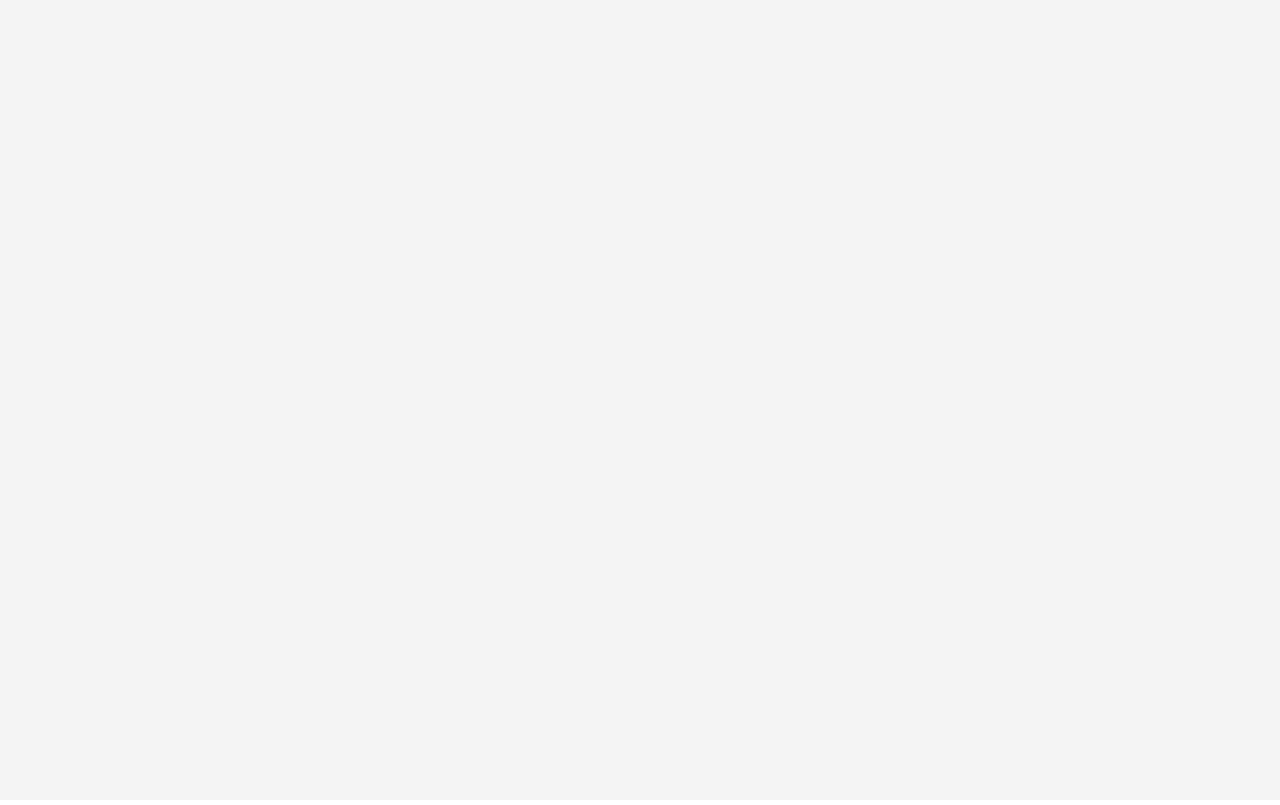
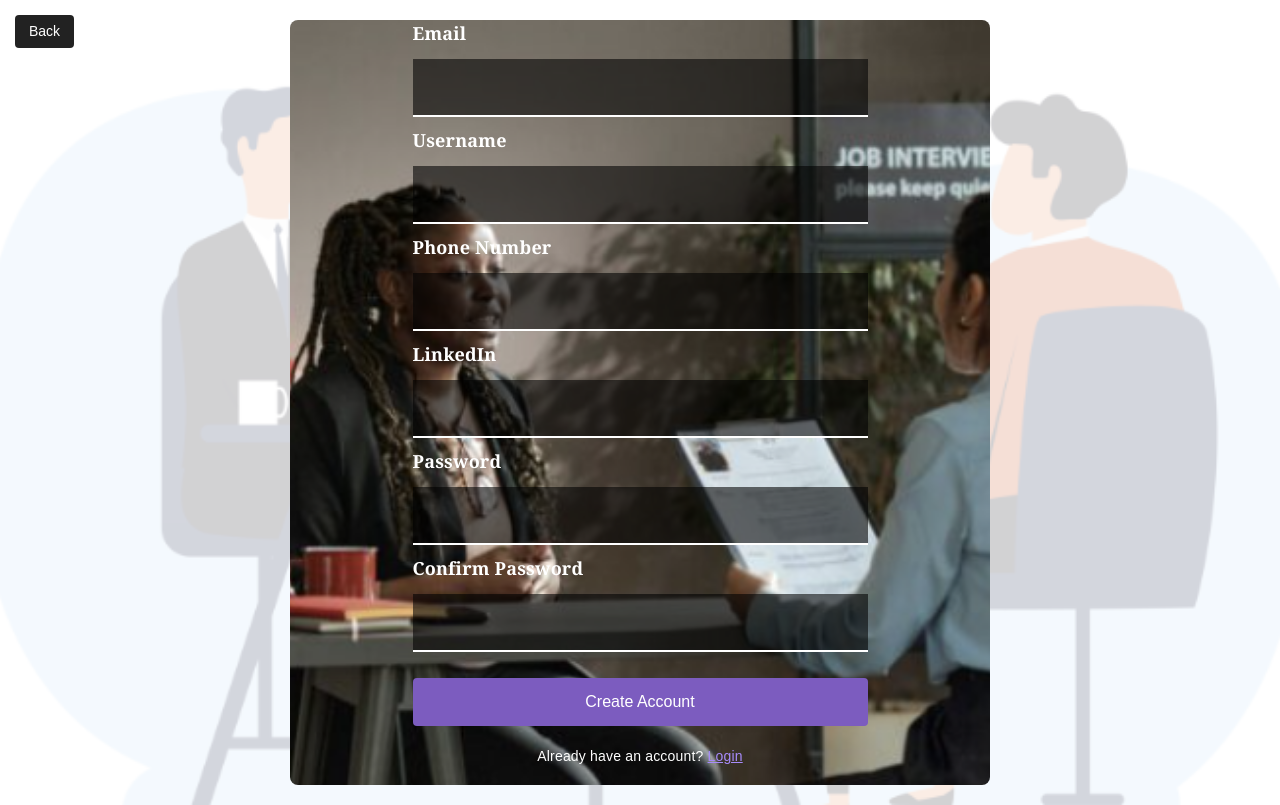
Before and after one commit to INF143Group/INF143Sp26Project, a React (Vite) app: page /create in a window 1280 px wide. Before the commit this address had no page. Built offline with nearby package versions, Linux system fonts and the light colour scheme.

Commit message:
new updare

```diff
--- /dev/null
+++ b/Components/Create.tsx
@@ -0,0 +1,73 @@
+import React, { useState } from "react";
+import { useNavigate } from "react-router-dom";
+import "../Styles/Login.css";
+import bgImage from "./assets/login-bg.png";
+import bgMain from "./assets/login-m.png";
+
+function Create() {
+  const [email, setEmail] = useState("");
+  const [username, setUsername] = useState("");
+  const [phone, setPhone] = useState("");
+  const [linkedin, setLinkedin] = useState("");
+  const [password, setPassword] = useState("");
+  const [confirmPassword, setConfirmPassword] = useState("");
+  const navigate = useNavigate();
+
+  const handleCreate = () => {
+    if (password !== confirmPassword) {
+      alert("Passwords do not match!");
+      return;
+    }
+    console.log("Creating account for:", email);
+    // Add your create account logic / API call here
+  };
+
+  return (
+    <div className="login-wrapper" style={{ backgroundImage: `url(${bgMain})` }}>
+      <button className="login-top-btn" onClick={() => navigate("/login")}>Back</button>
+
+      <div className="login-card" style={{ backgroundImage: `url(${bgImage})` }}>
+        <div className="login-form">
+
+          <label className="login-label">Email</label>
+          <input type="email" className="login-input" value={email}
+            onChange={(e) => setEmail(e.target.value)} />
+
+          <label className="login-label">Username</label>
+          <input type="text" className="login-input" value={username}
+            onChange={(e) => setUsername(e.target.value)} />
+
+          <label className="login-label">Phone Number</label>
+          <input type="tel" className="login-input" value={phone}
+            onChange={(e) => setPhone(e.target.value)} />
+
+          <label className="login-label">LinkedIn</label>
+          <input type="text" className="login-input" value={linkedin}
+            onChange={(e) => setLinkedin(e.target.value)} />
+
+          <label className="login-label">Password</label>
+          <input type="password" className="login-input" value={password}
+            onChange={(e) => setPassword(e.target.value)} />
+
+          <label className="login-label">Confirm Password</label>
+          <input type="password" className="login-input" value={confirmPassword}
+            onChange={(e) => setConfirmPassword(e.target.value)} />
+
+          <button className="login-submit-btn" onClick={handleCreate}>
+            Create Account
+          </button>
+
+          <p className="login-create-text">
+            Already have an account?{" "}
+            <span className="login-create-link" onClick={() => navigate("/login")}>
+              Login
+            </span>
+          </p>
+
+        </div>
+      </div>
+    </div>
+  );
+}
+
+export default Create;
--- /dev/null
+++ b/Components/Help.tsx
@@ -0,0 +1,39 @@
+import React, { useState } from "react";
+import { useNavigate } from "react-router-dom";
+import "../Styles/Login.css";
+import bgMain from "./assets/login-m.png";
+
+function Help() {
+  const [problem, setProblem] = useState("");
+  const navigate = useNavigate();
+
+  const handleSubmit = () => {
+    console.log("Problem submitted:", problem);
+    alert("Your message has been submitted!");
+    setProblem("");
+  };
+
+  return (
+    <div className="login-wrapper" style={{ backgroundImage: `url(${bgMain})` }}>
+      <button className="login-top-btn" onClick={() => navigate("/")}>Back</button>
+
+      <div className="login-card">
+        <div className="login-form">
+          <textarea
+            className="login-input"
+            placeholder="Write your problem......"
+            value={problem}
+            onChange={(e) => setProblem(e.target.value)}
+            style={{ height: "150px", resize: "none", paddingTop: "10px" }}
+          />
+
+          <button className="login-submit-btn" onClick={handleSubmit}>
+            Submit
+          </button>
+        </div>
+      </div>
+    </div>
+  );
+}
+
+export default Help;
--- a/Components/Login.jsx
+++ b/Components/Login.jsx
@@ -1,21 +1,23 @@
 import React, { useState } from "react";
+import { useNavigate } from "react-router-dom"; // ADD THIS
 import "../Styles/Login.css";
-import bgImage from "./assets/login-bg.png"; // <-- swap this path to wherever you save your image
+import bgImage from "./assets/login-bg.png";
 import bgMain from "./assets/login-m.png";
 
 function Login() {
   const [email, setEmail] = useState("");
   const [password, setPassword] = useState("");
+  const navigate = useNavigate(); // ADD THIS
 
   const handleLogin = () => {
     console.log("Email:", email, "Password:", password);
-    // Add your login logic / API call here
   };
 
   return (
-// LOGIN SECTION - Partha
-<div className="login-wrapper" style={{ backgroundImage: `url(${bgMain})` }}>
-          <button className="login-top-btn">Login</button>
+    // LOGIN SECTION - Partha
+    <div className="login-wrapper" style={{ backgroundImage: `url(${bgMain})` }}>
+      {/* Changed Login button to Back button */}
+      <button className="login-top-btn" onClick={() => navigate("/")}>Back</button>
 
       <div className="login-card" style={{ backgroundImage: `url(${bgImage})` }}>
         <div className="login-form">
@@ -40,6 +42,19 @@ function Login() {
           <button className="login-submit-btn" onClick={handleLogin}>
             Login
           </button>
+
+        <button className="login-submit-btn" onClick={handleLogin}>
+            Login
+          </button>
+
+          {/* Create account link */}
+          <p className="login-create-text">
+            Don't have an account?{" "}
+            <span className="login-create-link" onClick={() => navigate("/create")}>
+              Create one
+            </span>
+          </p>
+
         </div>
       </div>
     </div>
--- a/Components/main.jsx
+++ b/Components/main.jsx
@@ -5,6 +5,8 @@ import '../Styles/index.css'
 import App from './App.jsx'
 import Login from './Login.jsx'
 import Calendar from './Calendar.jsx'
+import Create from './create.tsx'  // ADD THIS
+import Help from './Help.tsx'  // ADD THIS
 
 createRoot(document.getElementById('root')).render(
   <StrictMode>
@@ -13,6 +15,8 @@ createRoot(document.getElementById('root')).render(
         <Route path="/" element={<App />} />
         <Route path="/login" element={<Login />} />
         <Route path="/calendar" element={<Calendar />} />
+        <Route path="/create" element={<Create />} />  {/* ADD THIS */}
+        <Route path="/help" element={<Help />} />  // ADD THIS
       </Routes>
     </BrowserRouter>
   </StrictMode>,
--- a/Components/nav-bar.jsx
+++ b/Components/nav-bar.jsx
@@ -3,6 +3,7 @@ import Nav from 'react-bootstrap/Nav';
 import Navbar from 'react-bootstrap/Navbar';
 // LOGIN SECTION - Partha
 import { useNavigate } from 'react-router-dom';
+
 
 const NavBar = () => {
     // LOGIN SECTION - Partha
@@ -23,6 +24,7 @@ const NavBar = () => {
                         <Nav.Link href="#resources">Resources</Nav.Link>
                         <Nav.Link href="calendar">Calendar</Nav.Link>
                         <Nav.Link href="#about">About</Nav.Link>
+                        <Nav.Link onClick={() => navigate("/help")}>Help</Nav.Link>
                     </Nav>
 
                     <Nav className="ms-5 me-9">
--- a/Styles/Login.css
+++ b/Styles/Login.css
@@ -100,3 +100,21 @@
 .login-submit-btn:hover {
   background-color: #9b7dd4;
 }
+
+
+.login-create-text {
+  color: white;
+  text-align: center;
+  margin-top: 10px;
+  font-size: 14px;
+}
+
+.login-create-link {
+  color: #a78bfa;
+  cursor: pointer;
+  text-decoration: underline;
+}
+
+.login-create-link:hover {
+  color: white;
+}
--- a/package.json
+++ b/package.json
@@ -11,6 +11,7 @@
   },
   "dependencies": {
     "@fullcalendar/daygrid": "^6.1.20",
+    "@fullcalendar/interaction": "^6.1.20",
     "@fullcalendar/react": "^6.1.20",
     "@supabase/supabase-js": "^2.105.4",
     "bootstrap": "^5.3.8",
```
Also changed, not shown: 1 other file (tests, documents, lock files or other folders).
